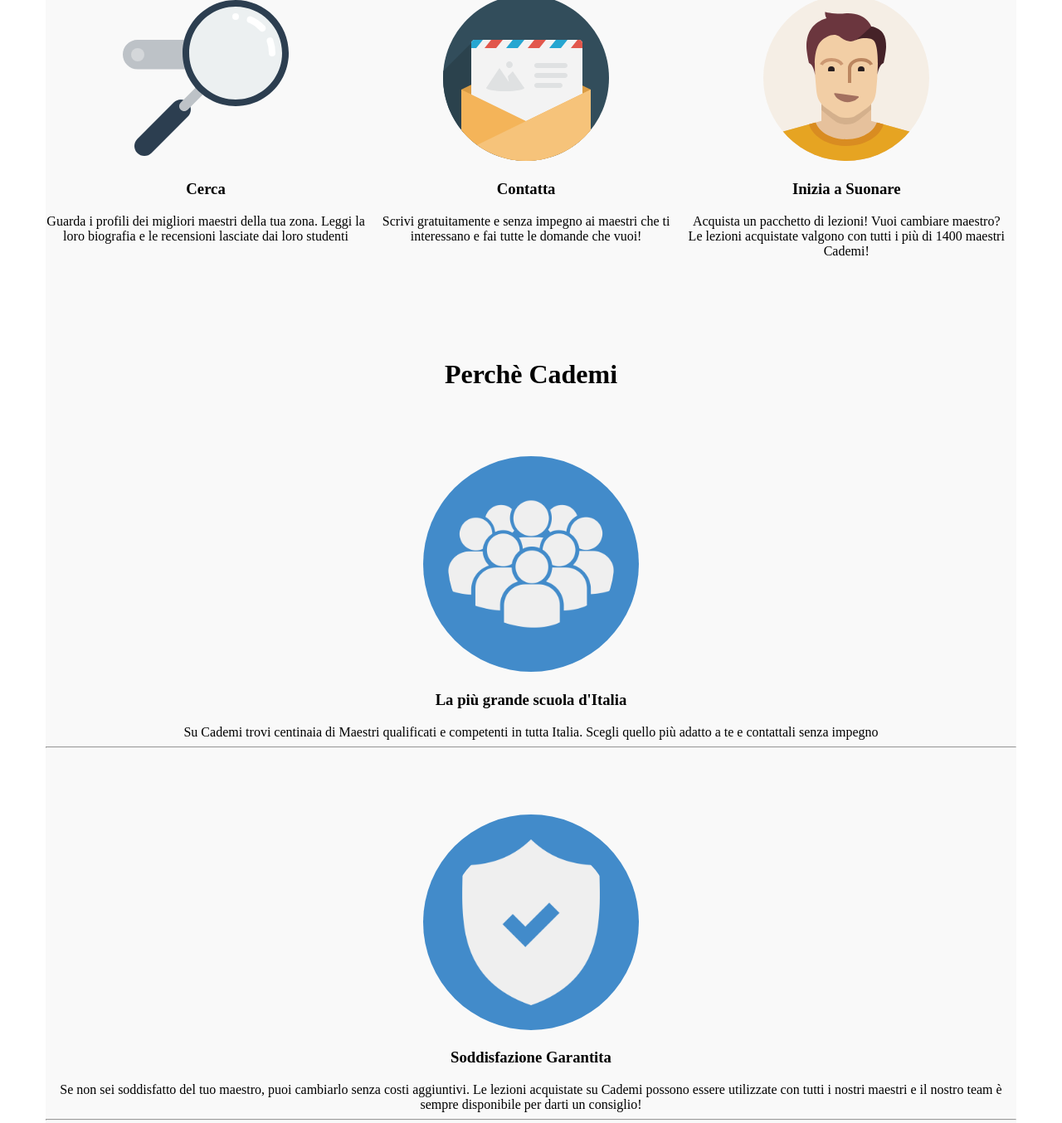
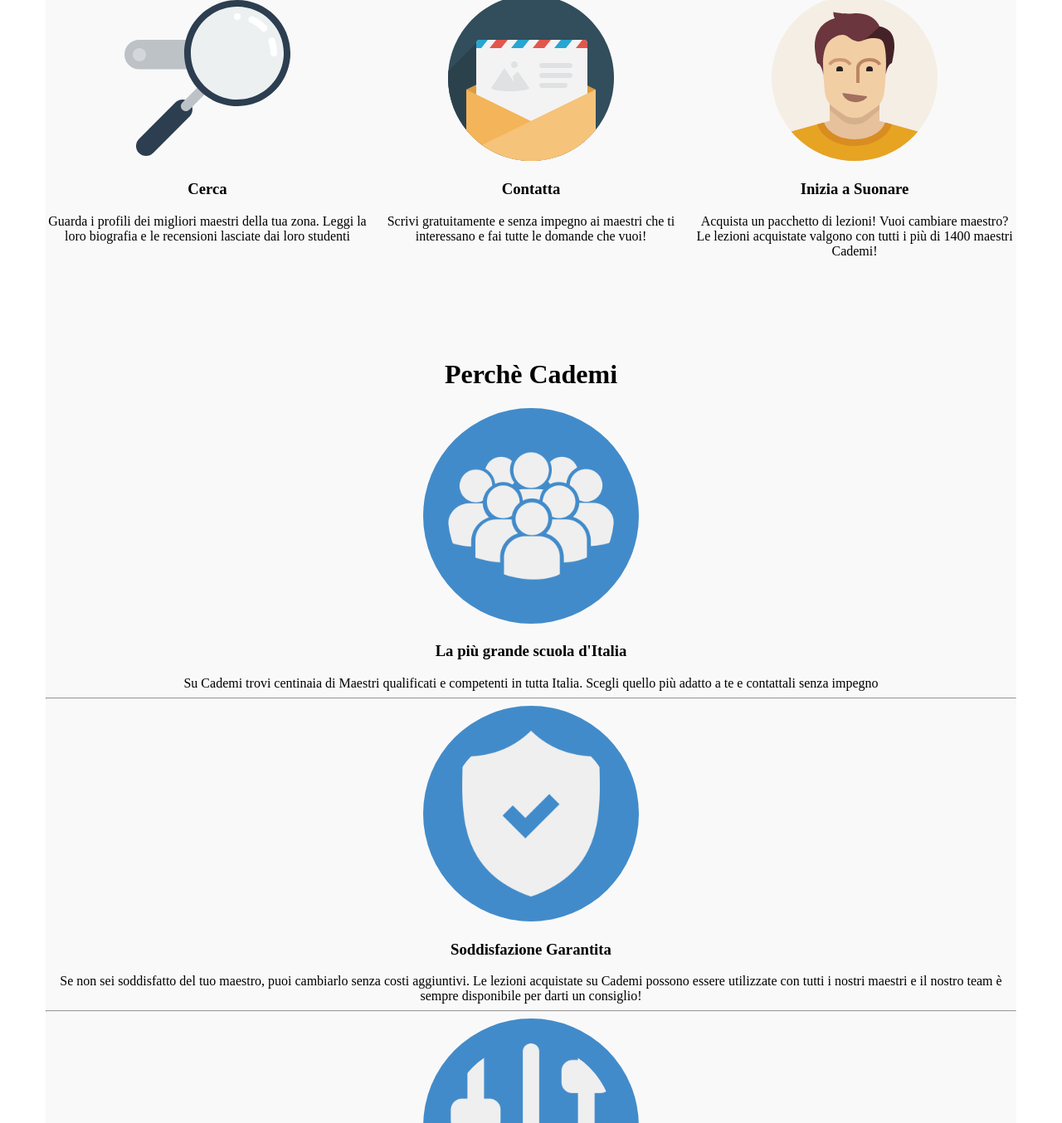
Before and after one commit to magrolorenzo/html-css-resp-wannabe-12bool, a plain HTML site: page index.html in a window 1280 px wide. Shown: the part 669-2023 px from the top of the page at 83% size. Drawn offline with Linux system fonts and the light colour scheme.

Commit message:
Prima bozza completata, di adattano le colonne, no le immagini

```diff
--- a/index.html
+++ b/index.html
@@ -13,12 +13,12 @@
 
         <div class="row col-xs-12">
             <h1>Lezioni dove vuoi tu</h1>
-            <div class="left col-xs-12 col-md-6 col-lg-6">
+            <div class=" col-xs-12 col-md-6 ">
               <img src="img/icon/maps.png" alt="">
               <h3>A casa tua</h3>
               Scegli il tuo maestro preferito e prenota la prima lezione a casa tua, a casa del maestro o nel suo studio
             </div>
-            <div class="right col-xs-12 col-md-6 col-lg-6">
+            <div class=" col-xs-12 col-md-6">
               <img src="img/icon/screen.png" alt="">
               <h3>Online</h3>
               Impara senza muoverti da casa! Scegli da una vastissima lista di maestri abilitati all'insegnamento online, senza doverti preoccupare di distanze e spostamenti
@@ -29,17 +29,17 @@
     <div id="steps" class="container grey">
       <div class="row col-xs-12">
         <h1>Come Funziona</h1>
-        <div class="left">
+        <div class="col-xs-12 col-md-4">
           <img src="img/search.svg" alt="">
           <h3>Cerca</h3>
           Guarda i profili dei migliori maestri della tua zona. Leggi la loro biografia e le recensioni lasciate dai loro studenti
         </div>
-        <div class="central">
+        <div class="col-xs-12 col-md-4">
           <img src="img/letter.svg" alt="">
           <h3>Contatta</h3>
           Scrivi gratuitamente e senza impegno ai maestri che ti interessano e fai tutte le domande che vuoi!
         </div>
-        <div class="right">
+        <div class="col-xs-12 col-md-4">
           <img src="img/male.svg" alt="">
           <h3>Inizia a Suonare</h3>
           Acquista un pacchetto di lezioni! Vuoi cambiare maestro? Le lezioni acquistate valgono con tutti i più di 1400 maestri Cademi!
@@ -50,20 +50,20 @@
     <div id="why" class="container grey">
       <div class="row col-xs-12">
         <h1>Perchè Cademi</h1>
-        <div class="first">
+        <div class="col-xs-12">
           <img src="img/icon/profile.png" alt="">
           <h3>La più grande scuola d'Italia</h3>
           Su Cademi trovi centinaia di Maestri qualificati e competenti in tutta Italia. Scegli quello più adatto a te e contattali senza impegno
           <hr>
         </div>
-        <div class="second">
+        <div class="col-xs-12">
           <img src="img/icon/secure.png" alt="">
           <h3>Soddisfazione Garantita</h3>
           Se non sei soddisfatto del tuo maestro, puoi cambiarlo senza costi aggiuntivi. Le lezioni acquistate su Cademi possono essere utilizzate con tutti i nostri maestri e il nostro team è sempre disponibile per darti un consiglio!
           <hr>
         </div>
-        <div class="third">
-          <img src="img/icon/flex.png" alt="">
+        <div class="col-xs-12">
+          <img src="img/icon/flex.png" alt="" >
           <h3>Flessibile e Conveniente</h3>
           Cademi non ha alcun costo d’iscrizione a differenza delle scuole di musica tradizionali. Inoltre, sei tu a scegliere dove fare lezione e gli orari delle tue lezioni.
         </div>
```
